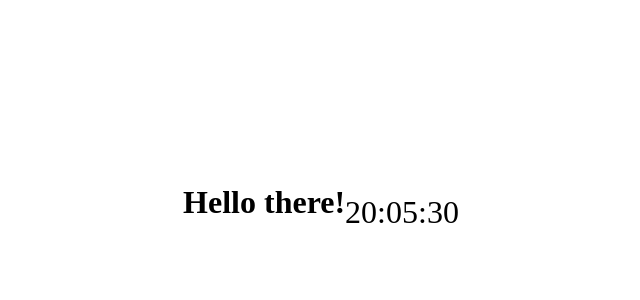
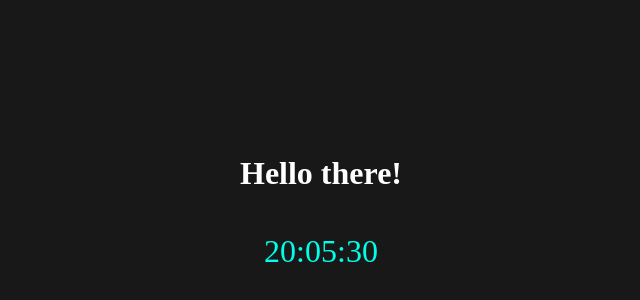
Before and after one commit to jerico57/hello-there, a plain HTML site: page index.html in a window 1280 px wide. Shown: the part 198-498 px from the top of the page, without its empty margins (319-959 px from the left). Drawn offline with Linux system fonts and the light colour scheme.

Commit message:
added dark background

```diff
--- a/index.html
+++ b/index.html
@@ -6,21 +6,33 @@
     <title>My Simple Web App</title>
     <style>
         body {
-            background-color: white;
+            background-color: #181818;
             display: flex;
             justify-content: center;
             align-items: center;
             height: 100vh;
             margin: 0;
         }
+        .center-container {
+            display: flex;
+            flex-direction: column;
+            align-items: center;
+        }
         h1 {
-            color: black;
+            color: white;
+        }
+        #clock {
+            color: #00ffea;
+            font-size: 2rem;
+            margin-top: 20px;
         }
     </style>
 </head>
 <body>
-    <h1>Hello there!</h1>
-    <div id="clock" style="font-size:2rem; margin-top: 20px;"></div>
+    <div class="center-container">
+        <h1>Hello there!</h1>
+        <div id="clock"></div>
+    </div>
     <script>
         function updateClock() {
             const now = new Date();
```
